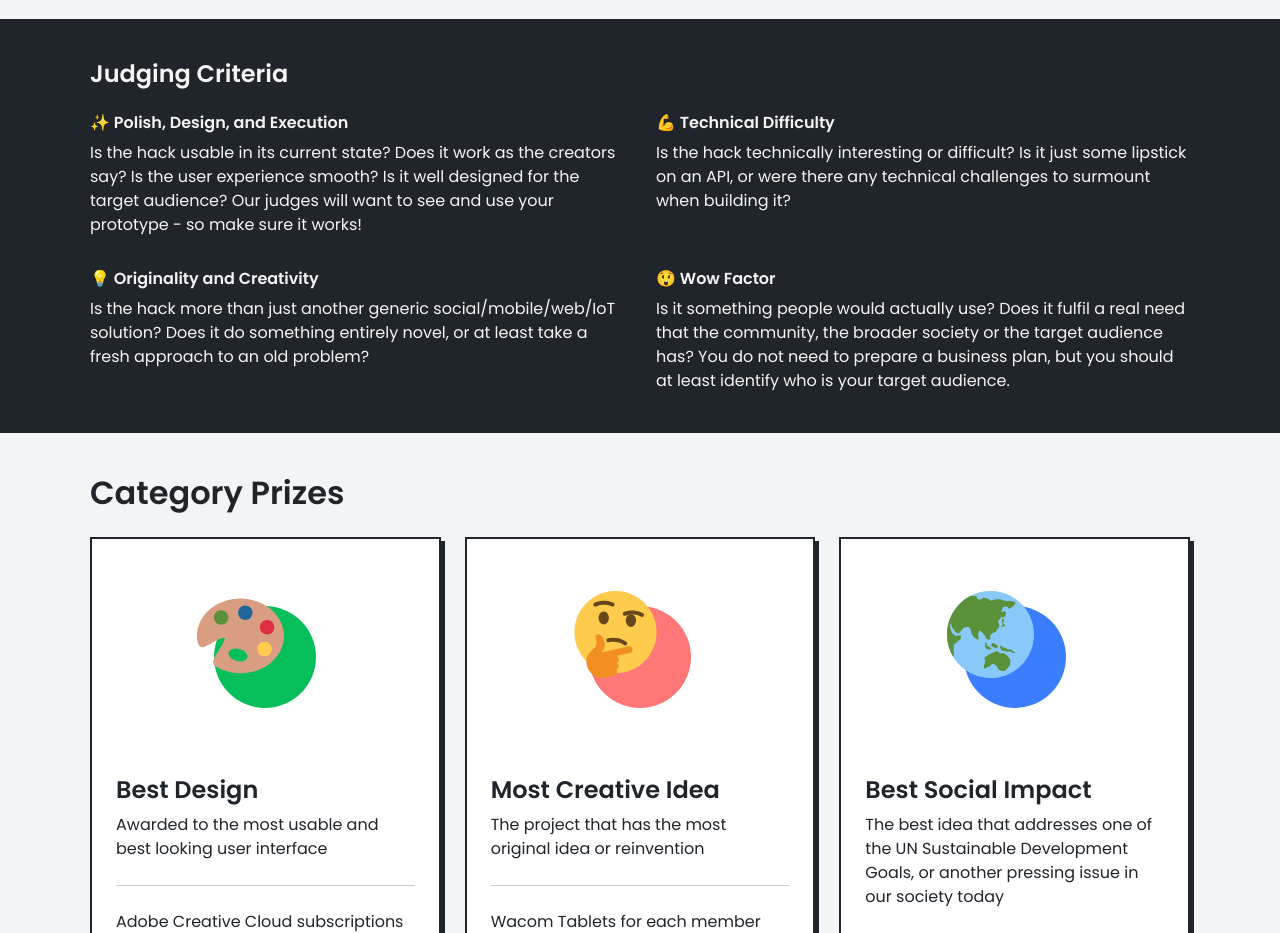
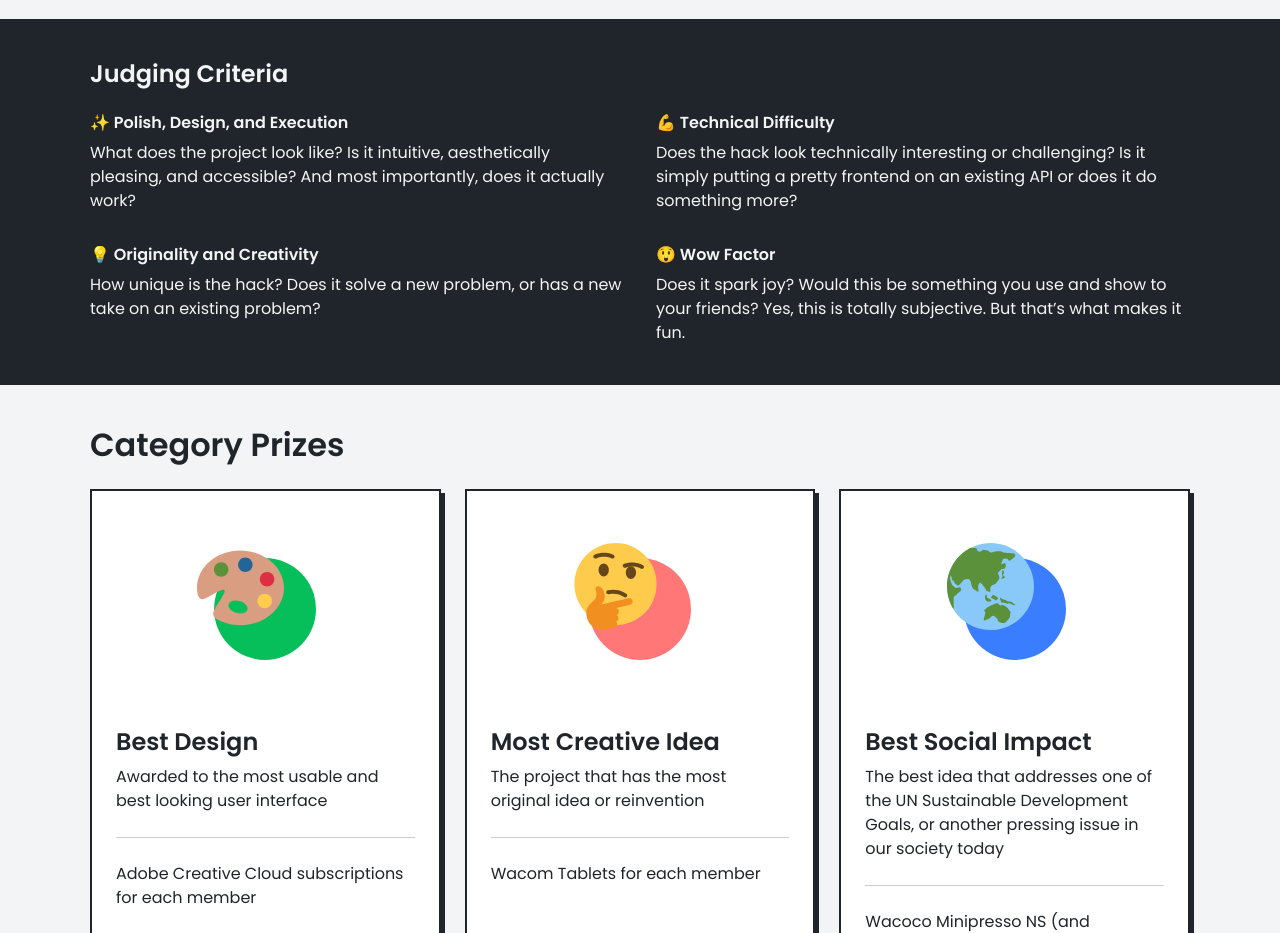
Before and after one commit to unihackhq/unihack.net, a Next.js app: page / in a window 1280 px wide. Shown: the part 2200-3133 px from the top of the page. Built offline with nearby package versions, Linux system fonts and the light colour scheme.

Commit message:
updated judging criteria

```diff
--- a/sections/melbourne-2019/prizes/prizes.tsx
+++ b/sections/melbourne-2019/prizes/prizes.tsx
@@ -37,35 +37,32 @@ const Prizes = () => {
             <Stack size="xsmall">
               <H4>✨ Polish, Design, and Execution</H4>
               <Text>
-                Is the hack usable in its current state? Does it work as the
-                creators say? Is the user experience smooth? Is it well designed
-                for the target audience? Our judges will want to see and use
-                your prototype - so make sure it works!
+                What does the project look like? Is it intuitive, aesthetically
+                pleasing, and accessible? And most importantly, does it actually
+                work?
               </Text>
             </Stack>
             <Stack size="xsmall">
               <H4>💪 Technical Difficulty</H4>
               <Text>
-                Is the hack technically interesting or difficult? Is it just
-                some lipstick on an API, or were there any technical challenges
-                to surmount when building it?
+                Does the hack look technically interesting or challenging? Is it
+                simply putting a pretty frontend on an existing API or does it
+                do something more?
               </Text>
             </Stack>
             <Stack size="xsmall">
               <H4>💡 Originality and Creativity</H4>
               <Text>
-                Is the hack more than just another generic social/mobile/web/IoT
-                solution? Does it do something entirely novel, or at least take
-                a fresh approach to an old problem?
+                How unique is the hack? Does it solve a new problem, or has a
+                new take on an existing problem?
               </Text>
             </Stack>
             <Stack size="xsmall">
               <H4>😲 Wow Factor</H4>
               <Text>
-                Is it something people would actually use? Does it fulfil a real
-                need that the community, the broader society or the target
-                audience has? You do not need to prepare a business plan, but
-                you should at least identify who is your target audience.
+                Does it spark joy? Would this be something you use and show to
+                your friends? Yes, this is totally subjective. But that’s what
+                makes it fun.
               </Text>
             </Stack>
           </div>
```
